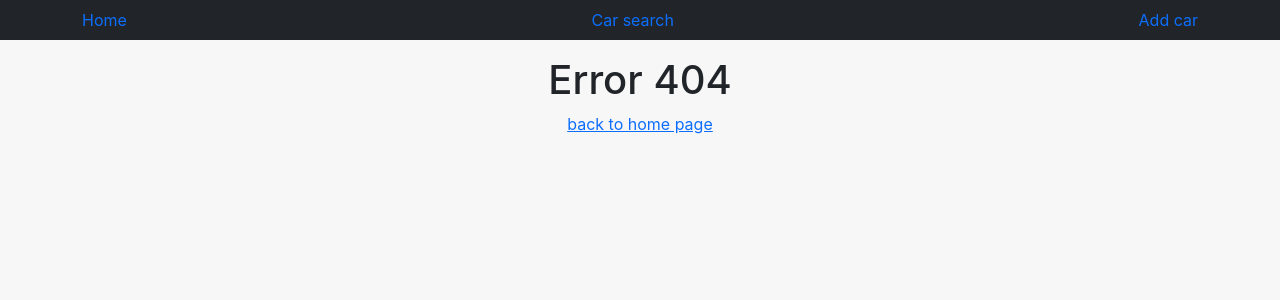
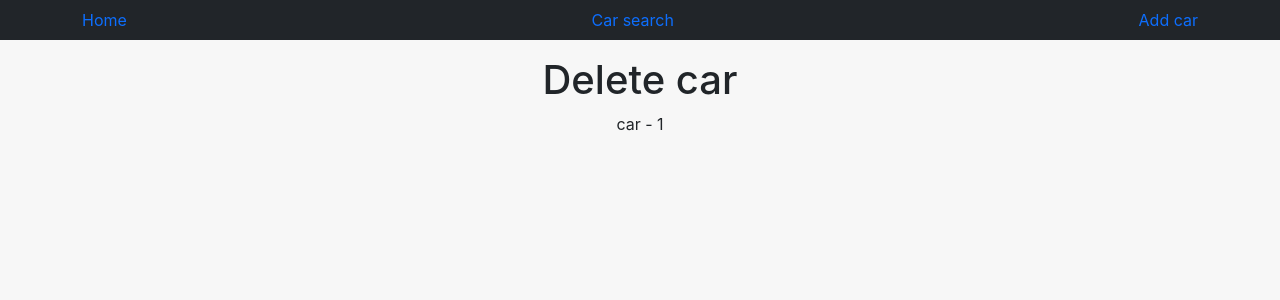
Before and after one commit to MikhailEzhov/nextjs-app, a Next.js app: page /delete/1 in a window 1280 px wide. Before the commit this address had no page. Shown: the top 300 px of the page. Built offline with nearby package versions, Linux system fonts and the light colour scheme.

Commit message:
feat: added delete page

```diff
--- /dev/null
+++ b/pages/delete/[id].js
@@ -0,0 +1,16 @@
+import { useRouter } from "next/router";
+import Layout from "../../components/Layout";
+
+const Delete = () => {
+  const router = useRouter();
+
+  return (
+    <Layout title={"Delete car"}>
+      <h1>Delete car</h1>
+
+      <div>car - {router.query.id}</div>
+    </Layout>
+  );
+};
+
+export default Delete;
```
